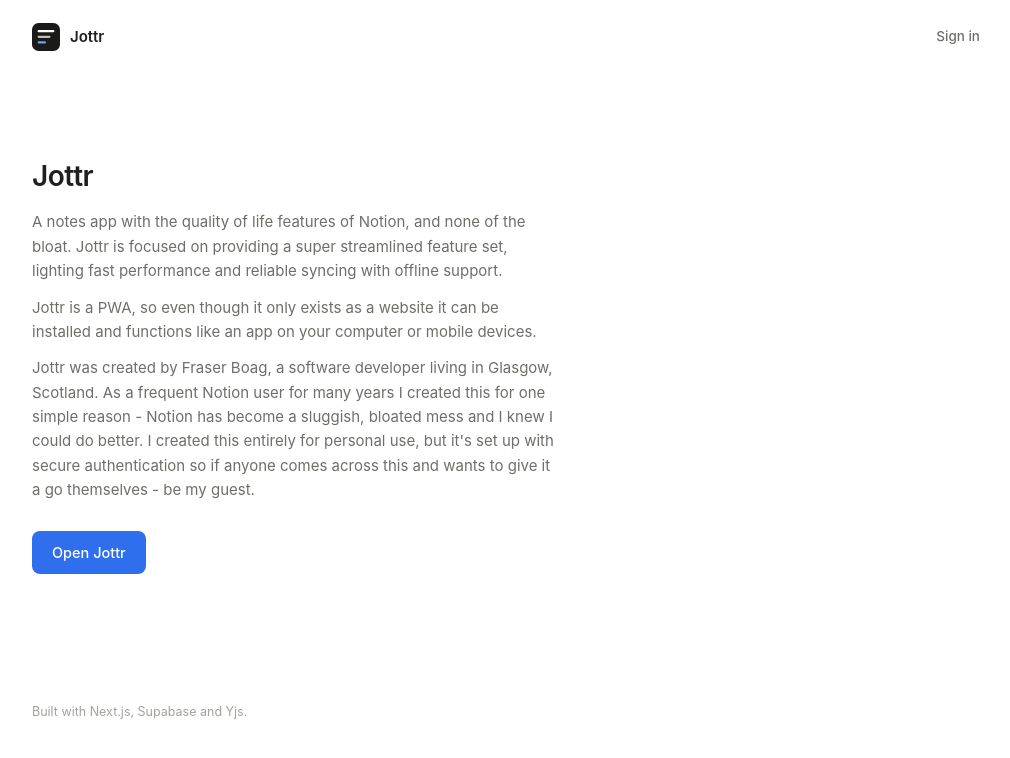
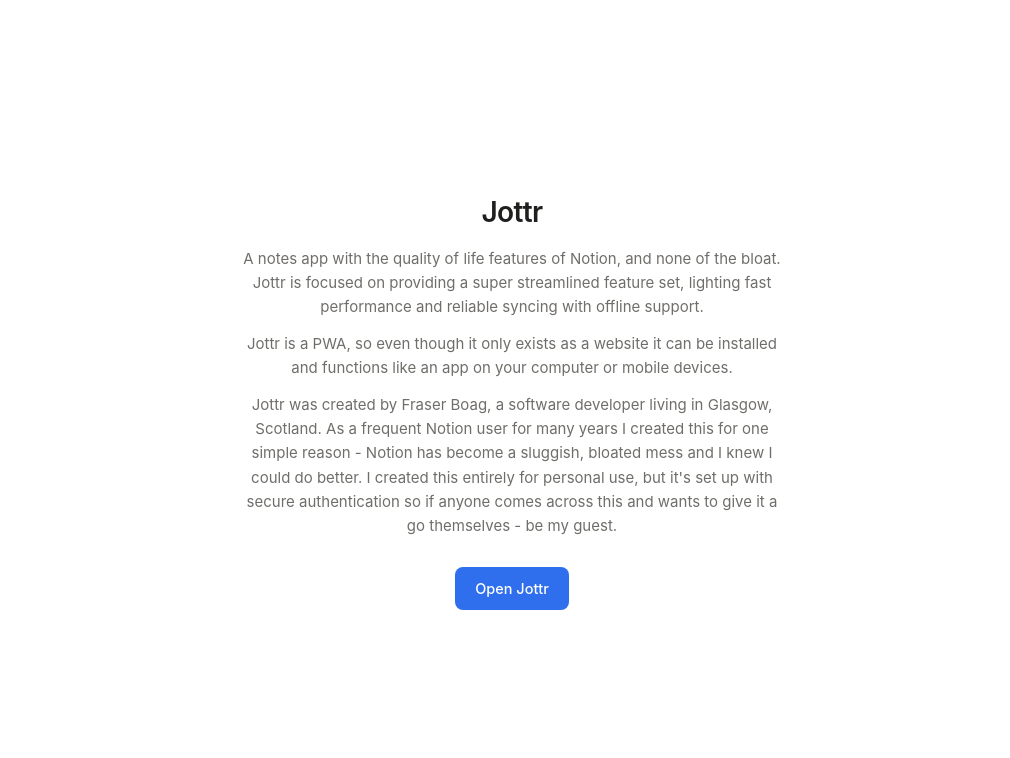
Before and after one commit to fraserboag/jottr26, a Next.js app: page / in a window 1280 px wide. Shown: the top 758 px of the page, without its empty margins (128-1138 px from the left). Built offline with nearby package versions, Linux system fonts and the light colour scheme; no server answers.

Commit message:
Strip the home page to a centred column of title, text and button
Co-Authored-By: Claude Opus 5.5 (1M context) <noreply@anthropic.com>

```diff
--- a/app/page.tsx
+++ b/app/page.tsx
@@ -1,36 +1,21 @@
-import { Logo } from '@/components/ui/Logo'
 import { SignedInRedirect } from '@/components/SignedInRedirect'
 
 export default function LandingPage() {
   return (
-    <div className="min-h-dvh bg-surface">
+    <div className="flex min-h-dvh items-center justify-center bg-surface px-5 py-16">
       <SignedInRedirect />
-      <header className="mx-auto flex max-w-5xl items-center justify-between px-5 pb-5 pt-[max(1.25rem,env(safe-area-inset-top))] sm:px-8">
-        <div className="flex items-center gap-2.5">
-          <Logo className="size-7" />
-          <span className="text-[15px] font-semibold text-ink">Jottr</span>
-        </div>
-        <a
-          href="/login"
-          className="rounded-lg px-3 py-1.5 text-[13.5px] font-medium text-muted transition-colors hover:bg-[var(--hover)] hover:text-ink"
-        >
-          Sign in
-        </a>
-      </header>
-
-      <main className="mx-auto max-w-5xl px-5 sm:px-8">
-        <section className="py-16 sm:py-20">
+      <main className="w-full max-w-[34rem] text-center">
         <h1 className="text-[1.75rem] font-semibold tracking-[-0.02em] text-ink">Jottr</h1>
-          <p className="mt-3 max-w-[56ch] text-[15px] leading-relaxed text-muted">
+        <p className="mt-3 text-[15px] leading-relaxed text-muted">
           A notes app with the quality of life features of Notion, and none of the bloat. Jottr is
           focused on providing a super streamlined feature set, lighting fast performance and
           reliable syncing with offline support.
         </p>
-          <p className="mt-3 max-w-[56ch] text-[15px] leading-relaxed text-muted">
+        <p className="mt-3 text-[15px] leading-relaxed text-muted">
           Jottr is a PWA, so even though it only exists as a website it can be installed and
           functions like an app on your computer or mobile devices.
         </p>
-          <p className="mt-3 max-w-[56ch] text-[15px] leading-relaxed text-muted">
+        <p className="mt-3 text-[15px] leading-relaxed text-muted">
           Jottr was created by Fraser Boag, a software developer living in Glasgow, Scotland. As a
           frequent Notion user for many years I created this for one simple reason - Notion has
           become a sluggish, bloated mess and I knew I could do better. I created this entirely
@@ -45,11 +30,6 @@ export default function LandingPage() {
             Open Jottr
           </a>
         </div>
-        </section>
-
-        <footer className="py-12 text-[12.5px] text-faint">
-          Built with Next.js, Supabase and Yjs.
-        </footer>
       </main>
     </div>
   );
```
Lines whose indentation alone changed are shown as unchanged.
